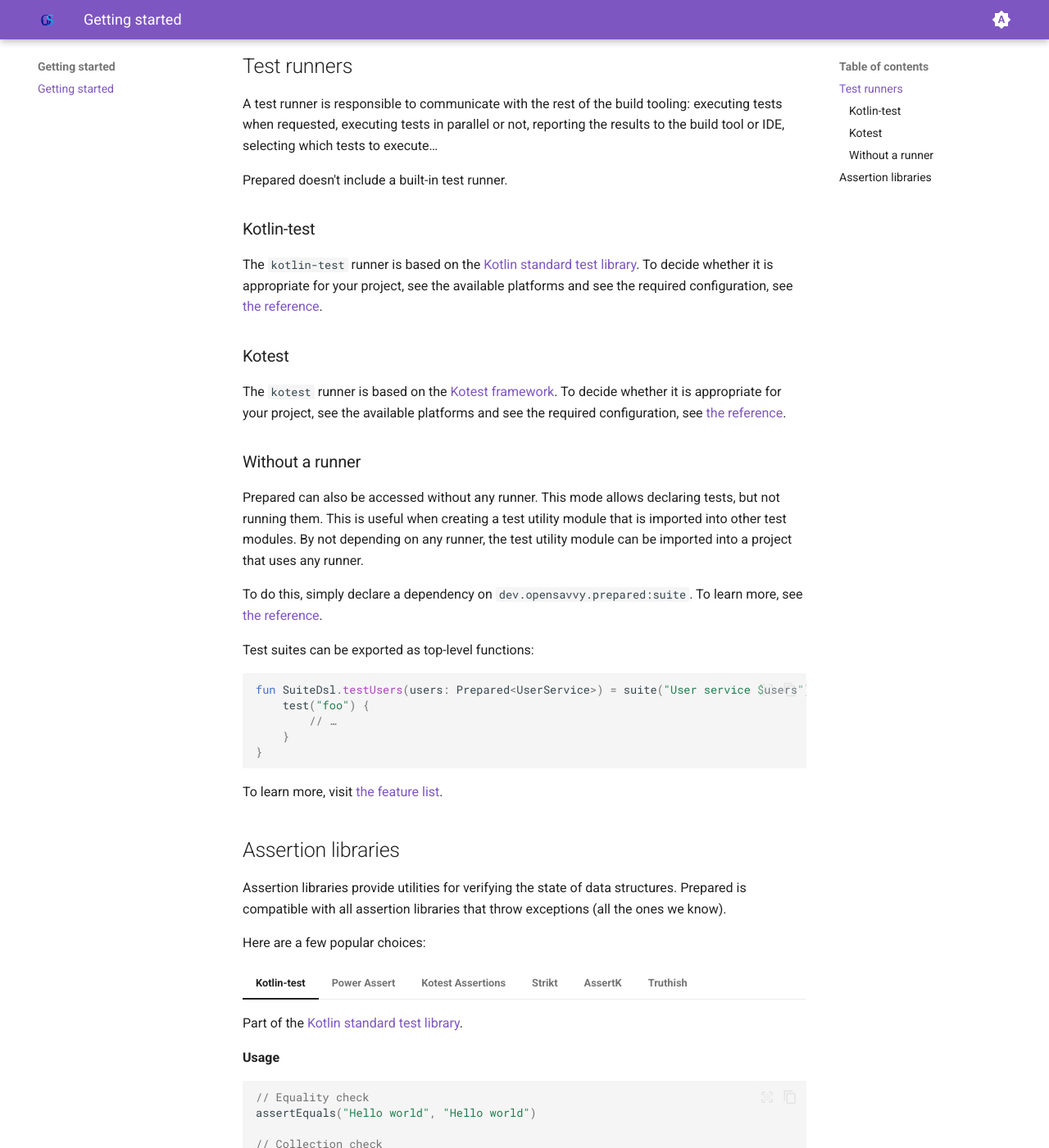
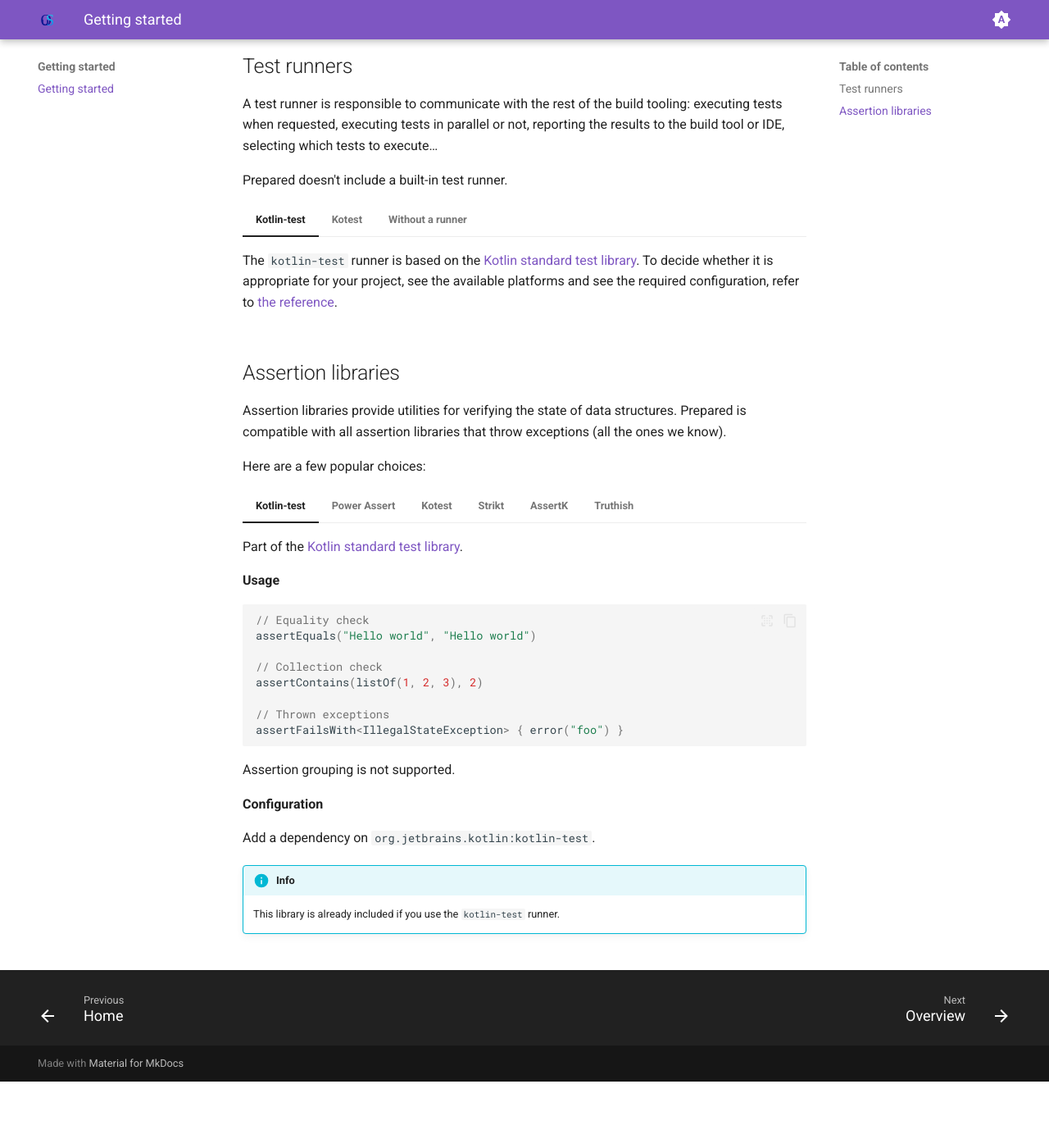
Before and after one commit to CLOVIS-AI/Prepared, an MkDocs documentation site: the page built from docs/website/docs/tutorials/getting-started.md, in a window 1280 px wide and 1400 px high, scrolled down 432 px. Shown: the whole window at 82% size. Built offline with MkDocs 1.6.1 and Material for MkDocs 9.7.7, drawn with Linux system fonts in a browser that asks for light colours; after the commit the page ends 1751 px from its top, so only the background shows below that.

Commit message:
docs(website): Unify the formatting of the test runners section with the assertion libraries section

````diff
--- a/docs/website/docs/tutorials/getting-started.md
+++ b/docs/website/docs/tutorials/getting-started.md
@@ -14,35 +14,35 @@ A test runner is responsible to communicate with the rest of the build tooling:
 
 Prepared doesn't include a built-in test runner.
 
-### Kotlin-test
+=== "Kotlin-test"
 
-The `kotlin-test` runner is based on the [Kotlin standard test library](https://kotlinlang.org/api/core/kotlin-test/).
-To decide whether it is appropriate for your project, see the available platforms and see the required configuration, see [the reference](https://opensavvy.gitlab.io/groundwork/prepared/api-docs/runners/runner-kotlin-test/index.html).
+    The `kotlin-test` runner is based on the [Kotlin standard test library](https://kotlinlang.org/api/core/kotlin-test/).
+    To decide whether it is appropriate for your project, see the available platforms and see the required configuration, refer to [the reference](https://opensavvy.gitlab.io/groundwork/prepared/api-docs/runners/runner-kotlin-test/index.html).
 
-### Kotest
+=== "Kotest"
 
-The `kotest` runner is based on the [Kotest framework](https://kotest.io/docs/framework/framework.html).
-To decide whether it is appropriate for your project, see the available platforms and see the required configuration, see [the reference](https://opensavvy.gitlab.io/groundwork/prepared/api-docs/runners/runner-kotest/index.html).
+    The `kotest` runner is based on the [Kotest framework](https://kotest.io/docs/framework/framework.html).
+    To decide whether it is appropriate for your project, see the available platforms and see the required configuration, refer to [the reference](https://opensavvy.gitlab.io/groundwork/prepared/api-docs/runners/runner-kotest/index.html).
 
-### Without a runner
+=== "Without a runner"
 
-Prepared can also be accessed without any runner. This mode allows declaring tests, but not running them.
-This is useful when creating a test utility module that is imported into other test modules.
-By not depending on any runner, the test utility module can be imported into a project that uses any runner.
+	Prepared can also be accessed without any runner. This mode allows declaring tests, but not running them.
+	This is useful when creating a test utility module that is imported into other test modules.
+	By not depending on any runner, the test utility module can be imported into a project that uses any runner.
 
-To do this, simply declare a dependency on `dev.opensavvy.prepared:suite`. To learn more, see [the reference](https://opensavvy.gitlab.io/groundwork/prepared/api-docs/suite/index.html).
+	To do this, simply declare a dependency on `dev.opensavvy.prepared:suite`. To learn more, refer to [the reference](https://opensavvy.gitlab.io/groundwork/prepared/api-docs/suite/index.html).
 
-Test suites can be exported as top-level functions:
+	Test suites can be exported as top-level functions:
 
-```kotlin
-fun SuiteDsl.testUsers(users: Prepared<UserService>) = suite("User service $users") {
-	test("foo") {
-		// …
+	```kotlin
+	fun SuiteDsl.testUsers(users: Prepared<UserService>) = suite("User service $users") {
+		test("foo") {
+			// …
+		}
 	}
-}
-```
+	```
 
-To learn more, visit [the feature list](../features/overview.md).
+	To learn more, visit [the feature list](../features/overview.md).
 
 ## Assertion libraries
 
@@ -100,7 +100,7 @@ Here are a few popular choices:
     Add the Gradle plugin `kotlin("plugin.power-assert")` with the same version as the Kotlin plugin.
     See the [documentation](https://kotlinlang.org/docs/power-assert.html#apply-the-plugin).
 
-=== "Kotest Assertions"
+=== "Kotest"
 
     [Kotest Assertions](https://kotest.io/docs/assertions/assertions.html) is a part of the Kotest framework.
     Kotest provides assertion helpers for many libraries, called "matcher modules".
````
